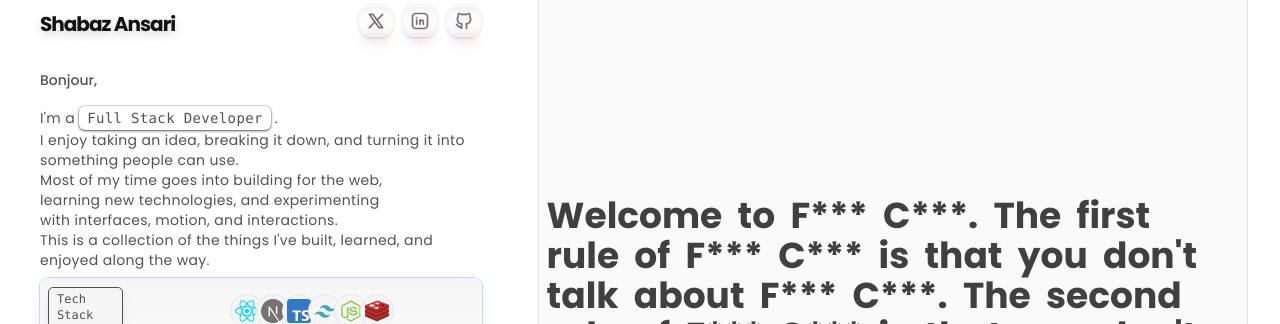
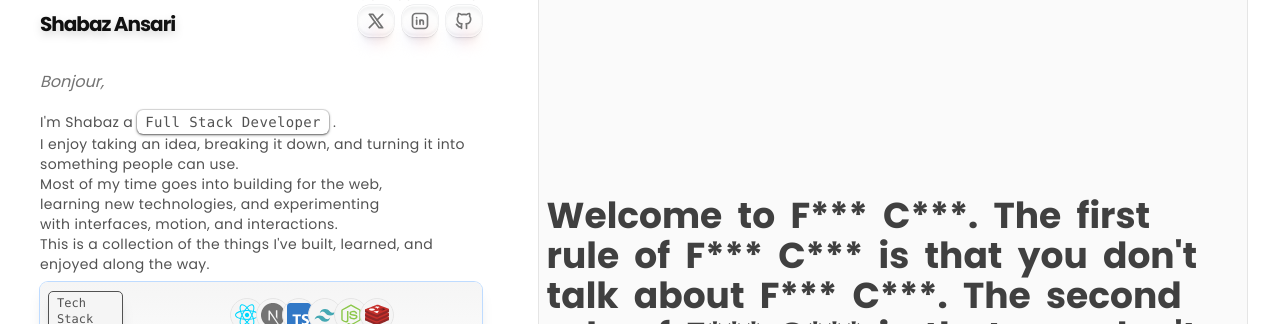
Before and after one commit to Kise07/Minimal-Portfolio, a Next.js app: page / in a window 1280 px wide. Shown: the part 126-450 px from the top of the page. Built offline with nearby package versions, Linux system fonts and the light colour scheme.

Commit message:
chore: little changes

```diff
--- a/src/components/ui/profile.tsx
+++ b/src/components/ui/profile.tsx
@@ -53,7 +53,7 @@
           style={{ gridArea: "links" }}
           className="flex items-center justify-end"
         >
-          <span className="text-sm font-medium text-neutral-500 dark:text-neutral-400">
+          <span className="text-sm font-medium text-neutral-500 dark:text-neutral-200">
             Connect with me <UsersLinks />
           </span>
         </div>
--- a/src/components/work/minimal/intro-lines.tsx
+++ b/src/components/work/minimal/intro-lines.tsx
@@ -16,7 +16,7 @@
       <Greetings className="mb-4" />
       <div>
         <span className="tracking-wide text-pretty md:text-balance">
-          I&apos;m a{" "}
+          I&apos;m Shabaz a{" "}
           <Role className="mx-2 rounded-md px-2 py-0.5 text-sm shadow-sm ring-1 shadow-black/50 ring-black/10 sm:order-last sm:mx-0 sm:mb-0 dark:shadow-white/50 dark:ring-white/10" />{" "}
           .
           <br />I enjoy taking an idea, breaking it down, and turning it into
--- a/src/components/work/minimal/text-loop.tsx
+++ b/src/components/work/minimal/text-loop.tsx
@@ -25,7 +25,12 @@
 
 export function Greetings({ className }: { className?: string }) {
   return (
-    <TextLoop className={cn("font-medium", className)}>
+    <TextLoop
+      className={cn(
+        "text-base text-neutral-500 italic dark:text-neutral-200",
+        className
+      )}
+    >
       <span>Hello,</span>
       <span>Hola,</span>
       <span>Bonjour,</span>
```
